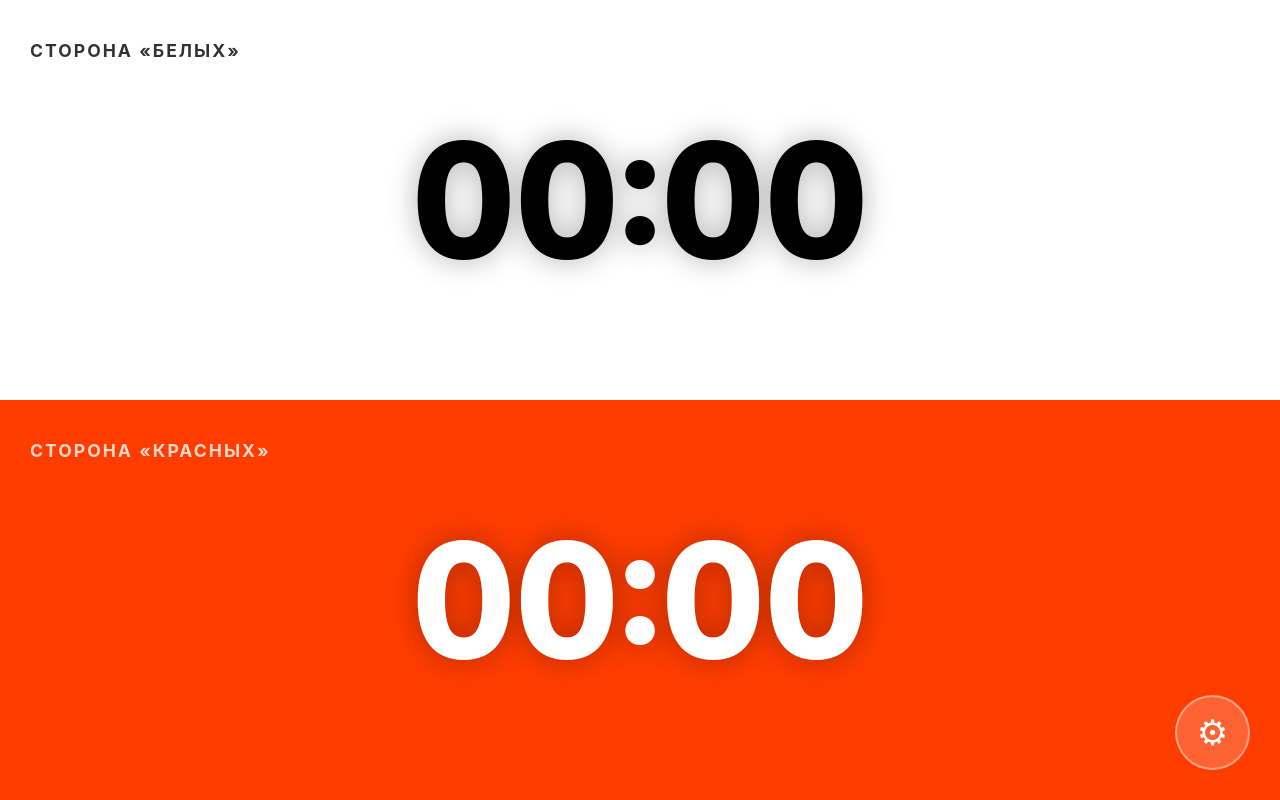
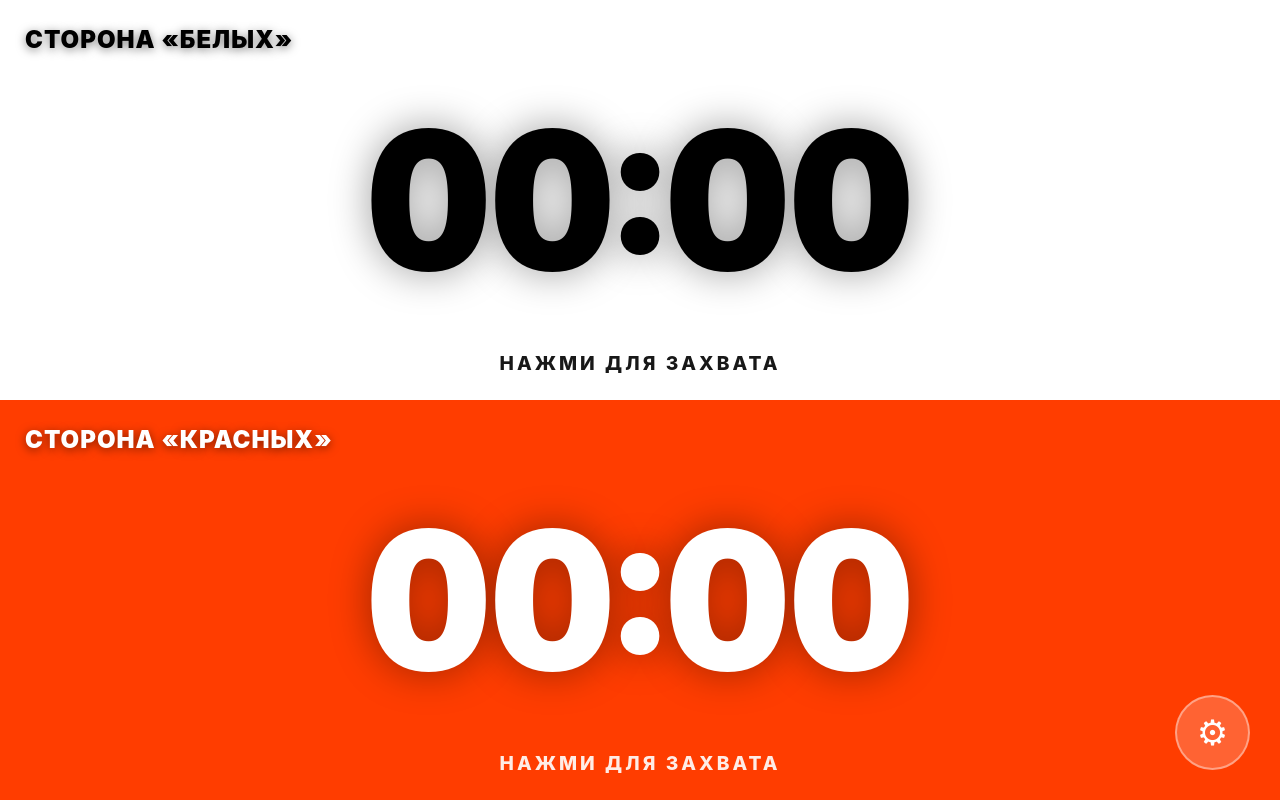
Before and after one commit to sabaraleev1989-ship-it/control-zone-time, a plain HTML site: page index.html in a window 1280 px wide. Drawn offline with Linux system fonts and the light colour scheme.

Commit message:
Update index.html

```diff
--- a/index.html
+++ b/index.html
@@ -42,7 +42,8 @@
             align-items: center;
             cursor: pointer;
             z-index: 1;
-            transition: all 0.4s cubic-bezier(0.4, 0, 0.2, 1);
+            transition: all 0.2s cubic-bezier(0.4, 0, 0.2, 1);
+            border: 0px solid white;
         }
 
         #half-a { background-color: var(--team-a-color); }
@@ -50,48 +51,55 @@
 
         .team-label {
             position: absolute;
-            top: 40px; left: 30px;
-            font-size: 1.1rem;
-            font-weight: bold;
-            letter-spacing: 2px;
+            top: 25px; left: 25px;
+            font-size: 1.5rem;
+            font-weight: 900;
+            letter-spacing: 1px;
             z-index: 10;
             text-transform: uppercase;
-            opacity: 0.8;
+            text-shadow: 0 2px 10px rgba(0,0,0,0.5);
+        }
+
+        .status-hint {
+            position: absolute;
+            bottom: 25px;
+            font-size: 1.2rem;
+            font-weight: 800;
+            text-transform: uppercase;
+            letter-spacing: 3px;
+            opacity: 0.9;
         }
 
         .giant-timer {
-            font-size: clamp(4rem, 22vw, 10rem);
-            font-weight: 800;
+            font-size: clamp(5rem, 25vw, 12rem);
+            font-weight: 900;
             font-variant-numeric: tabular-nums;
             z-index: 20;
             pointer-events: none;
-            text-shadow: 0 0 30px rgba(0,0,0,0.3);
+            text-shadow: 0 0 40px rgba(0,0,0,0.4);
         }
 
-        /* АКТИВНАЯ СТОРОНА: ЯРКАЯ И МИГАЮЩАЯ */
+        /* АКТИВНОЕ СОСТОЯНИЕ: СТРОБОСКОП + РАМКА */
         .active {
             z-index: 5;
-            transform: scale(1.03); /* Слегка увеличиваем активную зону */
-            filter: brightness(1.2);
             animation: aggressive-strobe 0.8s steps(2, start) infinite;
         }
 
         @keyframes aggressive-strobe {
             0% {
-                filter: brightness(2.0) contrast(1.4);
-                box-shadow: inset 0 0 100px rgba(255,255,255,0.7);
+                filter: brightness(2.0) contrast(1.5);
+                box-shadow: inset 0 0 0 15px #fff, inset 0 0 100px rgba(0,0,0,0.3);
             }
             50% {
                 filter: brightness(1.0);
-                box-shadow: inset 0 0 200px rgba(0,0,0,0.4);
+                box-shadow: inset 0 0 0 5px #fff, inset 0 0 150px rgba(0,0,0,0.5);
             }
         }
 
-        /* НЕАКТИВНАЯ СТОРОНА: ВИДНО ЦВЕТ, НО ОНА В ТЕНИ */
+        /* НЕАКТИВНОЕ СОСТОЯНИЕ: ЦВЕТ ВИДЕН, НО СПОКОЕН */
         .dimmed {
-            filter: brightness(0.35) saturate(0.8); /* Цвет виден, но приглушен */
-            opacity: 0.7;
-            transform: scale(0.97); /* Немного уменьшаем визуально */
+            filter: brightness(0.55) saturate(0.7);
+            opacity: 0.8;
         }
 
         #controls-overlay {
@@ -135,7 +143,7 @@
         }
 
         input[type="color"] {
-            width: 65px; height: 65px;
+            width: 70px; height: 70px;
             border-radius: 50%;
             border: 3px solid #fff;
             background: none;
@@ -160,7 +168,7 @@
             background: rgba(255,255,255,0.2);
             color: #fff;
             font-size: 2.2rem;
-            z-index: 90;
+            z-index: 110;
             display: flex; justify-content: center; align-items: center;
             border: 2px solid rgba(255,255,255,0.4);
         }
@@ -171,11 +179,13 @@
     <div id="half-a" class="team-half" onclick="capture(1)">
         <div id="label-a" class="team-label">СТОРОНА «...»</div>
         <div id="timer-a" class="giant-timer">00:00</div>
+        <div id="hint-a" class="status-hint">НАЖМИ ДЛЯ ЗАХВАТА</div>
     </div>
 
     <div id="half-b" class="team-half" onclick="capture(2)">
         <div id="label-b" class="team-label">СТОРОНА «...»</div>
         <div id="timer-b" class="giant-timer">00:00</div>
+        <div id="hint-b" class="status-hint">НАЖМИ ДЛЯ ЗАХВАТА</div>
     </div>
 
     <button id="menu-toggle" onclick="toggleMenu()">⚙</button>
@@ -273,6 +283,10 @@
             active = t;
             document.getElementById('half-a').className = 'team-half' + (t === 1 ? ' active' : ' dimmed');
             document.getElementById('half-b').className = 'team-half' + (t === 2 ? ' active' : ' dimmed');
+
+            document.getElementById('hint-a').innerText = (t === 1 ? 'ИДЕТ УДЕРЖАНИЕ' : 'НАЖМИ ДЛЯ ЗАХВАТА');
+            document.getElementById('hint-b').innerText = (t === 2 ? 'ИДЕТ УДЕРЖАНИЕ' : 'НАЖМИ ДЛЯ ЗАХВАТА');
+
             playTick();
         }
 
@@ -285,7 +299,7 @@
 
         if ('serviceWorker' in navigator) {
             window.addEventListener('load', () => {
-                navigator.serviceWorker.register('sw.js').then(reg => console.log('Ready'));
+                navigator.serviceWorker.register('sw.js');
             });
         }
 
```
